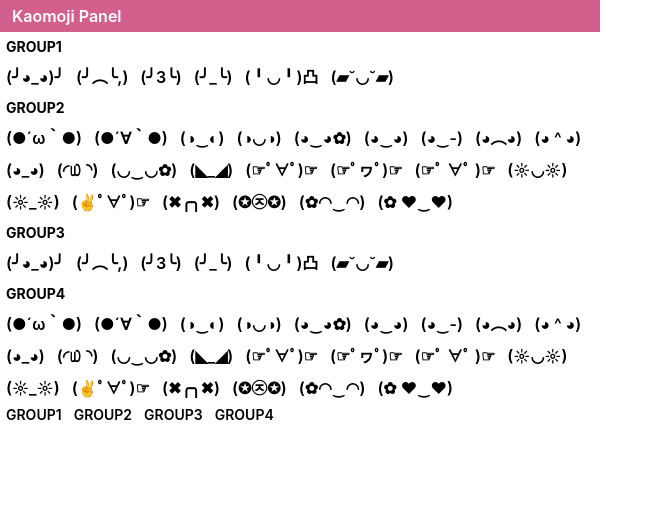
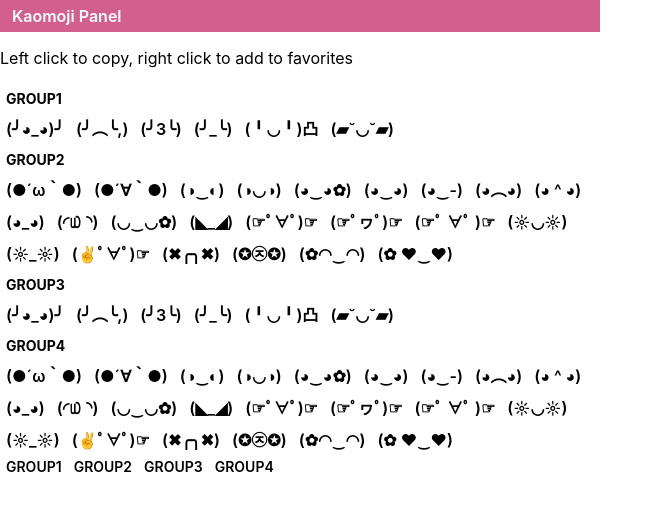
Before and after one commit to mayudev/kaomoji-panel, a React (Create React App) app: page / in a window 1280 px wide. Shown: the top 510 px of the page, without its empty margins (0-663 px from the left). Built offline with nearby package versions, Linux system fonts and the light colour scheme.

Commit message:
feat: add Information

```diff
--- a/src/components/Display.tsx
+++ b/src/components/Display.tsx
@@ -1,6 +1,7 @@
 import { group1, group2, group3, group4 } from "../lib/emotes";
 import Group from "./Group";
 import "../styles/display.scss";
+import Information from "./Information";
 
 function Display() {
   /**
@@ -42,6 +43,7 @@ function Display() {
 
   return (
     <>
+      <Information />
       <div className="Display">{display}</div>
       <nav className="Navigation">{navigation}</nav>
     </>
--- /dev/null
+++ b/src/components/Information.tsx
@@ -0,0 +1,11 @@
+function Information() {
+  return (
+    <div className="Information">
+      <p className="Information__content">
+        Left click to copy, right click to add to favorites
+      </p>
+    </div>
+  );
+}
+
+export default Information;
```
